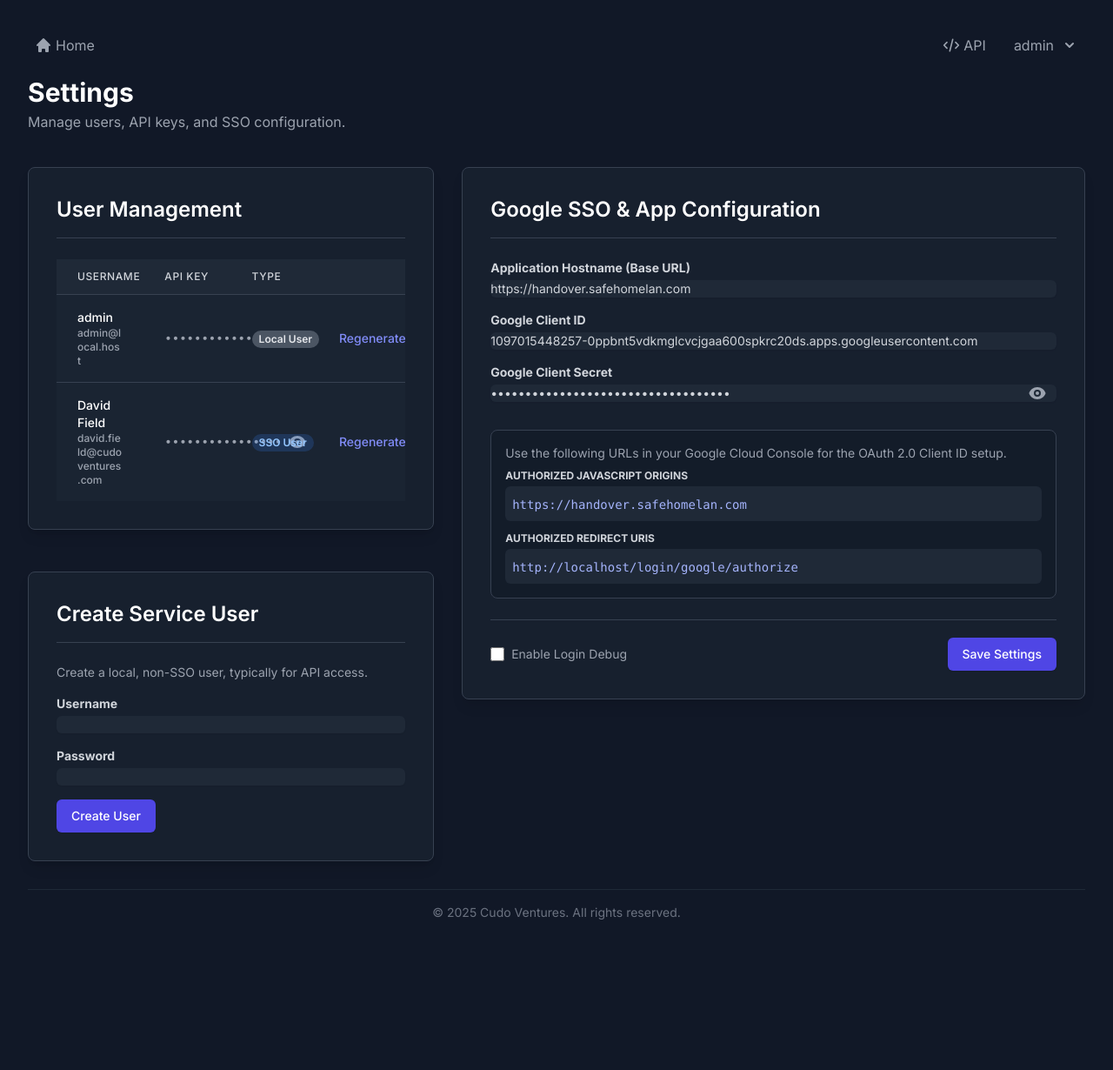
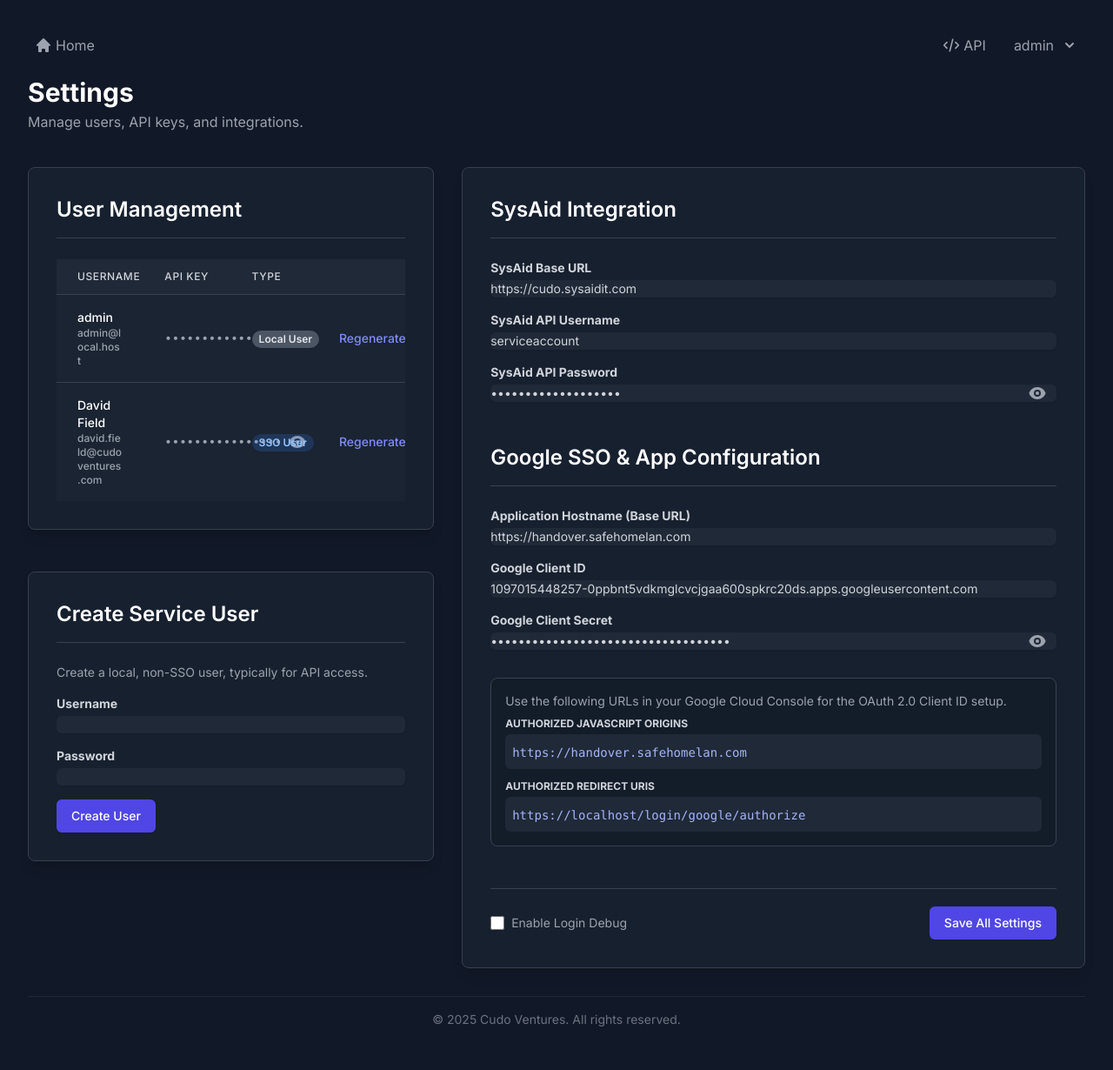
Before and after one commit to mightywomble/handover, a Flask app: page /settings in a window 1280 px wide. Shown: the whole page at 87% size. Before the commit the page ends 1057 px from the top, so only its background shows below. Run offline with Flask 3, Linux system fonts and the light colour scheme; a user stored in the database is signed in; some libraries are stand-ins or nearby versions.

Commit message:
Adding sysaid features

```diff
--- a/handover_app/__init__.py
+++ b/handover_app/__init__.py
@@ -64,7 +64,10 @@
             'APP_HOSTNAME': 'http://localhost:5015',
             'GOOGLE_CLIENT_ID': '',
             'GOOGLE_CLIENT_SECRET': '',
-            'ENABLE_LOGIN_DEBUG': 'false' # Add the new debug setting
+            'ENABLE_LOGIN_DEBUG': 'false',
+            'SYSAID_URL': '',
+            'SYSAID_USERNAME': '',
+            'SYSAID_PASSWORD': ''
         }
         for key, value in default_settings.items():
             if not Setting.query.filter_by(key=key).first():
--- a/handover_app/routes.py
+++ b/handover_app/routes.py
@@ -10,6 +10,7 @@
 from datetime import datetime
 from flask_login import login_required, current_user
 from .models import db, User, Setting
+from . import sysaid # Import the new sysaid module
 
 from .forms import (
     large_cluster_form_sections,
@@ -344,12 +345,34 @@
 @bp.route('/onboard/create_company', methods=['POST'])
 @login_required
 def create_company():
-    """Placeholder for creating the company."""
-    # This will eventually be an API call
-    # For now, just clear the session and show a success message.
-    session.clear()
-    flash("Company created successfully! (This is a placeholder)", "success")
-    return redirect(url_for('handover.index'))
+    """Creates the company in SysAid via API."""
+    sysaid_url = current_app.config.get('SYSAID_URL')
+    sysaid_user = current_app.config.get('SYSAID_USERNAME')
+    sysaid_pass = current_app.config.get('SYSAID_PASSWORD')
+    form_data = session.get('form_data', {})
+
+    if not all([sysaid_url, sysaid_user, sysaid_pass]):
+        flash('SysAid integration is not configured in settings.', 'warning')
+        return redirect(url_for('handover.review_onboard_customer'))
+
+    session_cookies, login_error = sysaid.login(sysaid_url, sysaid_user, sysaid_pass)
+    if login_error:
+        flash(f'Failed to login to SysAid: {login_error}', 'error')
+        return redirect(url_for('handover.review_onboard_customer'))
+
+    result, create_error = sysaid.create_company(session_cookies, sysaid_url, form_data)
+    if create_error:
+        flash(f'Failed to create company in SysAid: {create_error}', 'error')
+        return redirect(url_for('handover.review_onboard_customer'))
+
+    if result:
+        flash(f"Successfully created company in SysAid with ID: {result.get('id')}", 'success')
+        session.clear()
+        return redirect(url_for('handover.index'))
+    else:
+        # Fallback error
+        flash('An unknown error occurred while creating the company in SysAid.', 'error')
+        return redirect(url_for('handover.review_onboard_customer'))
 
 @bp.route('/form/onboard-supplier', methods=['GET', 'POST'])
 @login_required
@@ -409,10 +432,33 @@
 @bp.route('/onboard/send-to-itsm', methods=['POST'])
 @login_required
 def send_to_itsm():
-    """Placeholder for sending supplier details to ITSM."""
-    session.clear()
-    flash("Supplier details sent to ITSM successfully! (This is a placeholder)", "success")
-    return redirect(url_for('handover.index'))
+    """Creates a CI in SysAid for the new supplier."""
+    sysaid_url = current_app.config.get('SYSAID_URL')
+    sysaid_user = current_app.config.get('SYSAID_USERNAME')
+    sysaid_pass = current_app.config.get('SYSAID_PASSWORD')
+    form_data = session.get('form_data', {})
+
+    if not all([sysaid_url, sysaid_user, sysaid_pass]):
+        flash('SysAid integration is not configured in settings.', 'warning')
+        return redirect(url_for('handover.review_onboard_supplier'))
+
+    session_cookies, login_error = sysaid.login(sysaid_url, sysaid_user, sysaid_pass)
+    if login_error:
+        flash(f'Failed to login to SysAid: {login_error}', 'error')
+        return redirect(url_for('handover.review_onboard_supplier'))
+
+    result, create_error = sysaid.create_ci(session_cookies, sysaid_url, form_data)
+    if create_error:
+        flash(f'Failed to create CI in SysAid: {create_error}', 'error')
+        return redirect(url_for('handover.review_onboard_supplier'))
+
+    if result:
+        flash(f"Successfully created CI in SysAid with ID: {result.get('id')}", 'success')
+        session.clear()
+        return redirect(url_for('handover.index'))
+    else:
+        flash('An unknown error occurred while creating the CI in SysAid.', 'error')
+        return redirect(url_for('handover.review_onboard_supplier'))
 
 @bp.route('/api-docs')
 @login_required
@@ -428,15 +474,15 @@
     """Shows the user management and settings page."""
     users = User.query.all()
 
-    # Use url_for with _external=True to respect proxy headers for the redirect URI
-    google_redirect_uri = url_for('auth.google_authorize', _external=True)
+    google_redirect_uri = url_for('auth.google_authorize', _external=True, _scheme='https')
 
-    # The hostname for display should still come from the config for consistency in the UI
     app_hostname = current_app.config.get('APP_HOSTNAME', '')
-
     google_client_id = current_app.config.get('GOOGLE_CLIENT_ID', '')
     google_client_secret = current_app.config.get('GOOGLE_CLIENT_SECRET', '')
     enable_login_debug = current_app.config.get('ENABLE_LOGIN_DEBUG') == 'true'
+    sysaid_url = current_app.config.get('SYSAID_URL', '')
+    sysaid_username = current_app.config.get('SYSAID_USERNAME', '')
+    sysaid_password = current_app.config.get('SYSAID_PASSWORD', '')
 
     return render_template('settings.html',
                            users=users,
@@ -444,7 +490,10 @@
                            app_hostname=app_hostname,
                            google_client_id=google_client_id,
                            google_client_secret=google_client_secret,
-                           enable_login_debug=enable_login_debug)
+                           enable_login_debug=enable_login_debug,
+                           sysaid_url=sysaid_url,
+                           sysaid_username=sysaid_username,
+                           sysaid_password=sysaid_password)
 
 @bp.route('/settings/update', methods=['POST'])
 @login_required
@@ -454,7 +503,10 @@
         'APP_HOSTNAME': request.form.get('app_hostname'),
         'GOOGLE_CLIENT_ID': request.form.get('google_client_id'),
         'GOOGLE_CLIENT_SECRET': request.form.get('google_client_secret'),
-        'ENABLE_LOGIN_DEBUG': 'true' if 'enable_login_debug' in request.form else 'false'
+        'ENABLE_LOGIN_DEBUG': 'true' if 'enable_login_debug' in request.form else 'false',
+        'SYSAID_URL': request.form.get('sysaid_url'),
+        'SYSAID_USERNAME': request.form.get('sysaid_username'),
+        'SYSAID_PASSWORD': request.form.get('sysaid_password')
     }
 
     try:
--- a/templates/settings.html
+++ b/templates/settings.html
@@ -4,7 +4,7 @@
 {% block content %}
 <header class="mb-10">
     <h1 class="text-3xl font-bold text-white">Settings</h1>
-    <p class="text-gray-400 mt-1">Manage users, API keys, and SSO configuration.</p>
+    <p class="text-gray-400 mt-1">Manage users, API keys, and integrations.</p>
 </header>
 
 <div class="grid grid-cols-1 md:grid-cols-5 gap-8">
@@ -94,9 +94,36 @@
 
     <!-- Right Column (60%) -->
     <div class="md:col-span-3">
+        <form x-data="{ secretVisible: false, sysaidSecretVisible: false }" action="{{ url_for('handover.update_settings') }}" method="post">
+            <div class="bg-gray-800/50 border border-gray-700 p-8 rounded-lg shadow-lg space-y-12">
+
+                <!-- SysAid Integration -->
+                <div>
+                    <h2 class="text-2xl font-semibold text-white mb-6 border-b border-gray-700 pb-4">SysAid Integration</h2>
+                    <div class="space-y-4">
+                        <div>
+                            <label for="sysaid_url" class="block text-sm font-bold text-gray-300">SysAid Base URL</label>
+                            <input type="text" name="sysaid_url" id="sysaid_url" value="{{ sysaid_url }}" class="form-input mt-1 block w-full rounded-md shadow-sm sm:text-sm" placeholder="e.g., https://yourcompany.sysaidit.com">
+                        </div>
+                        <div>
+                            <label for="sysaid_username" class="block text-sm font-bold text-gray-300">SysAid API Username</label>
+                            <input type="text" name="sysaid_username" id="sysaid_username" value="{{ sysaid_username }}" class="form-input mt-1 block w-full rounded-md shadow-sm sm:text-sm">
+                        </div>
+                        <div>
+                            <label for="sysaid_password" class="block text-sm font-bold text-gray-300">SysAid API Password</label>
+                            <div class="relative">
+                                <input :type="sysaidSecretVisible ? 'text' : 'password'" name="sysaid_password" id="sysaid_password" value="{{ sysaid_password }}" class="form-input mt-1 block w-full rounded-md shadow-sm sm:text-sm pr-10">
+                                <button type="button" @click="sysaidSecretVisible = !sysaidSecretVisible" class="absolute inset-y-0 right-0 pr-3 flex items-center text-gray-400 hover:text-white">
+                                    <svg x-show="!sysaidSecretVisible" xmlns="http://www.w3.org/2000/svg" class="h-5 w-5" viewBox="0 0 20 20" fill="currentColor"><path d="M10 12a2 2 0 100-4 2 2 0 000 4z" /><path fill-rule="evenodd" d="M.458 10C1.732 5.943 5.522 3 10 3s8.268 2.943 9.542 7c-1.274 4.057-5.022 7-9.542 7S1.732 14.057.458 10zM14 10a4 4 0 11-8 0 4 4 0 018 0z" clip-rule="evenodd" /></svg>
+                                    <svg x-show="sysaidSecretVisible" x-cloak xmlns="http://www.w3.org/2000/svg" class="h-5 w-5" viewBox="0 0 20 20" fill="currentColor"><path fill-rule="evenodd" d="M3.707 2.293a1 1 0 00-1.414 1.414l14 14a1 1 0 001.414-1.414l-1.473-1.473A10.014 10.014 0 0019.542 10C18.268 5.943 14.478 3 10 3a9.955 9.955 0 00-4.542 1.075L3.707 2.293zM10 12a2 2 0 100-4 2 2 0 000 4z" clip-rule="evenodd" /><path d="M2 4.272l4.586 4.586a12.924 12.924 0 00-3.132 1.141A10.004 10.004 0 00.458 10C1.732 14.057 5.522 17 10 17a9.955 9.955 0 004.542-1.075L15.728 18A1 1 0 0017.142 16.586l-14-14A1 1 0 001.728 1.172L2 2.414V4.272z" /></svg>
+                                </button>
+                            </div>
+                        </div>
+                    </div>
+                </div>
+
                 <!-- Google SSO Configuration -->
-        <form x-data="{ secretVisible: false }" action="{{ url_for('handover.update_settings') }}" method="post">
-            <div class="bg-gray-800/50 border border-gray-700 p-8 rounded-lg shadow-lg">
+                <div>
                     <h2 class="text-2xl font-semibold text-white mb-6 border-b border-gray-700 pb-4">Google SSO & App Configuration</h2>
                     <div class="space-y-4">
                         <div>
@@ -137,6 +164,8 @@
                             </div>
                         </div>
                     </div>
+                </div>
+
                 <div class="mt-6 pt-5 border-t border-gray-700">
                     <div class="flex justify-between items-center">
                         <div class="flex items-center">
@@ -144,7 +173,7 @@
                             <label for="enable_login_debug" class="ml-2 block text-sm text-gray-400">Enable Login Debug</label>
                         </div>
                         <button type="submit" class="inline-flex justify-center py-2 px-4 border border-transparent shadow-sm text-sm font-medium rounded-md text-white bg-indigo-600 hover:bg-indigo-700">
-                            Save Settings
+                            Save All Settings
                         </button>
                     </div>
                 </div>
```
Also changed, not shown: handover_app/sysaid.py (added, +89 -0 lines), instance/app.db. Lines whose indentation alone changed are shown as unchanged.
